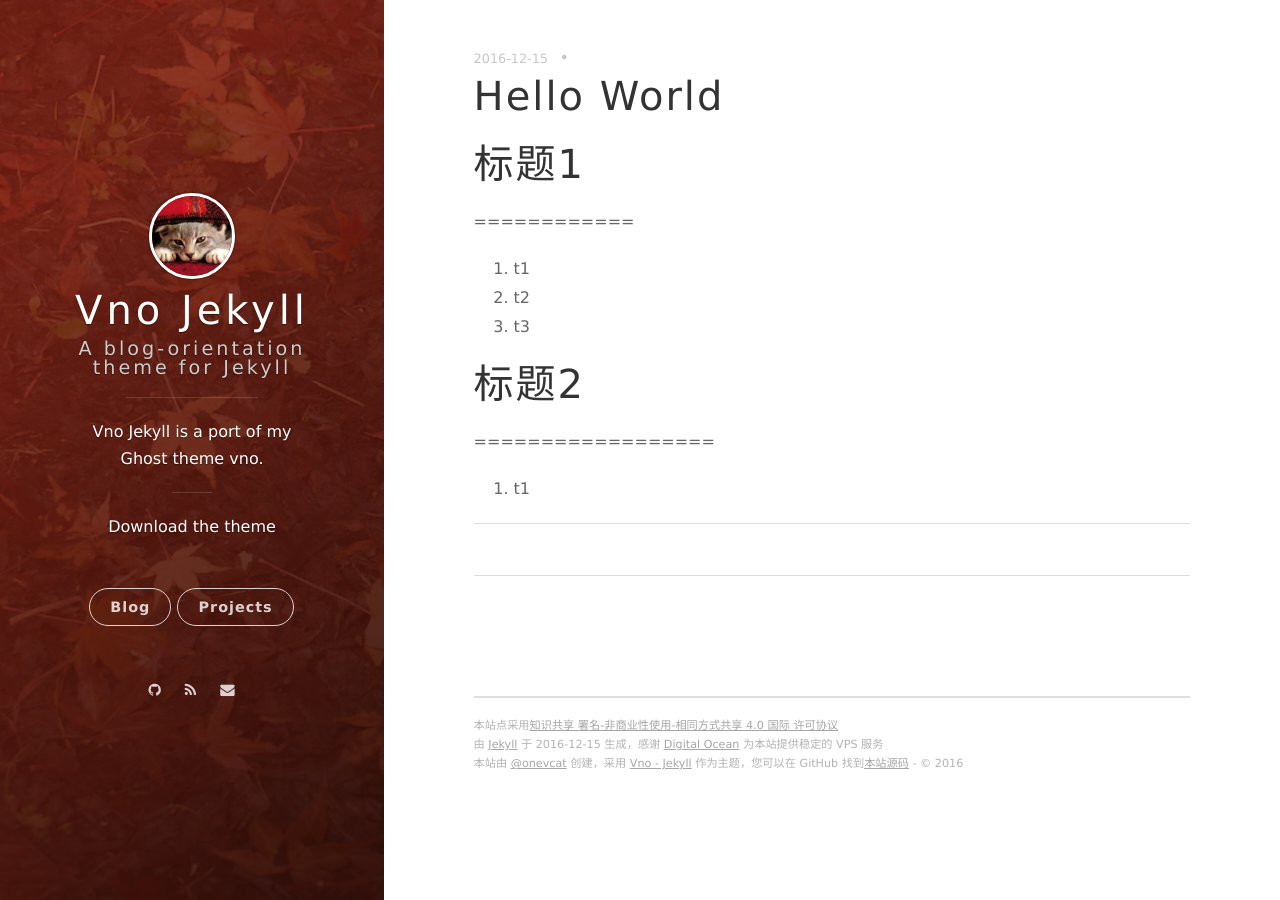
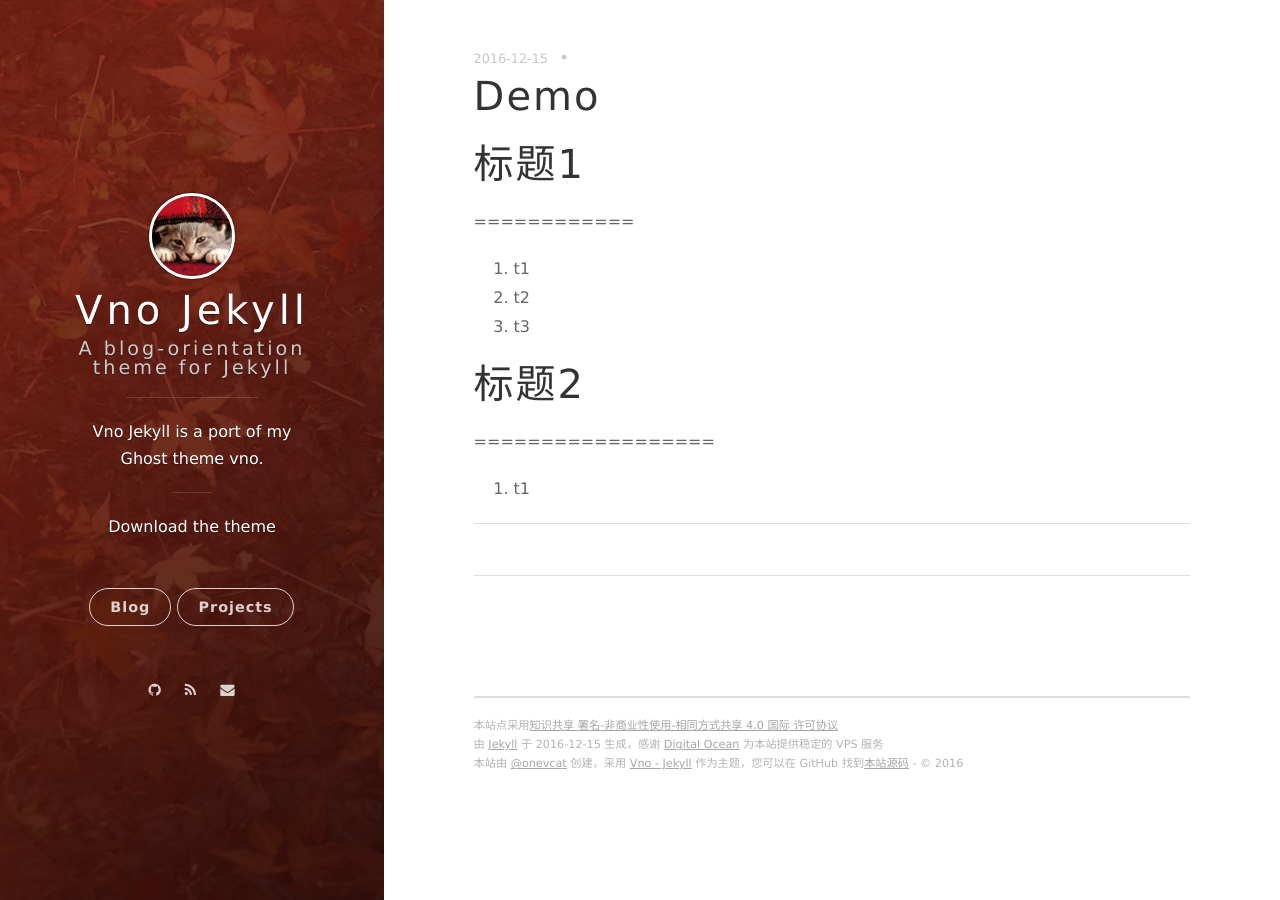
Before and after one commit to wzhonggo/fork-demo, a Jekyll site: the page built from _posts/2016-10-27-demo.markdown, in a window 1280 px wide. Built offline with Jekyll 4.4.1, drawn with Linux system fonts in a browser that asks for light colours; nearby versions of some CDN libraries; comment, search, counter and statistics services are not loaded.

Commit message:
modify for github suggest

```diff
--- a/_config.yml
+++ b/_config.yml
@@ -10,7 +10,7 @@
 permalink: /:year/:month/:title/
 
 # Format
-highlighter: plain
+highlighter: rouge
 
 # supported colors: blue, green, purple, red, orange or slate. If you need clear, leave it empty.
 cover_color: red
@@ -32,7 +32,7 @@
 
 # Comment
 comment:
-    disqus: vno-jekyll
+    #disqus: vno-jekyll
     # duoshuo:
 
 # Social
--- a/_posts/2016-10-27-demo.md
+++ b/_posts/2016-10-27-demo.markdown
@@ -1,6 +1,6 @@
 ---
 layout: post
-title: Hello World
+title: Demo
 date: 2016-12-15 12:00:00.000000000 +08:00
 ---
 
```
